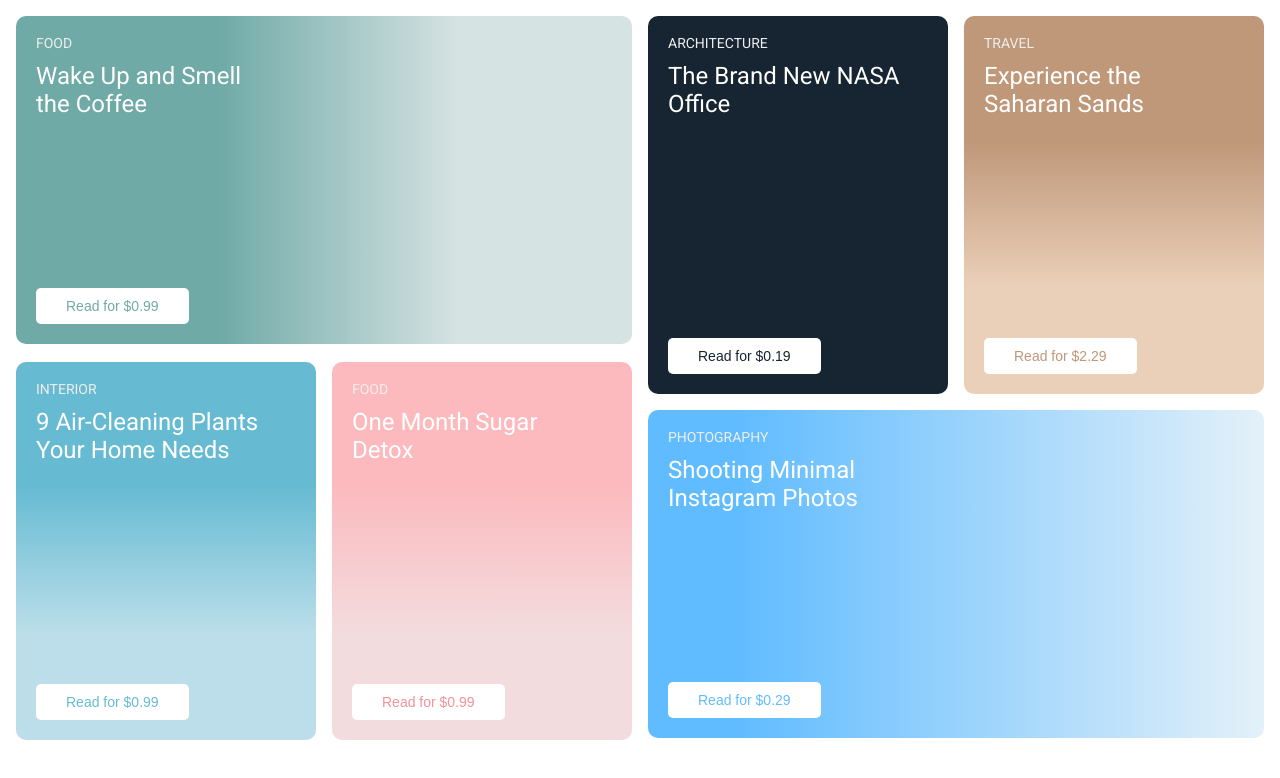
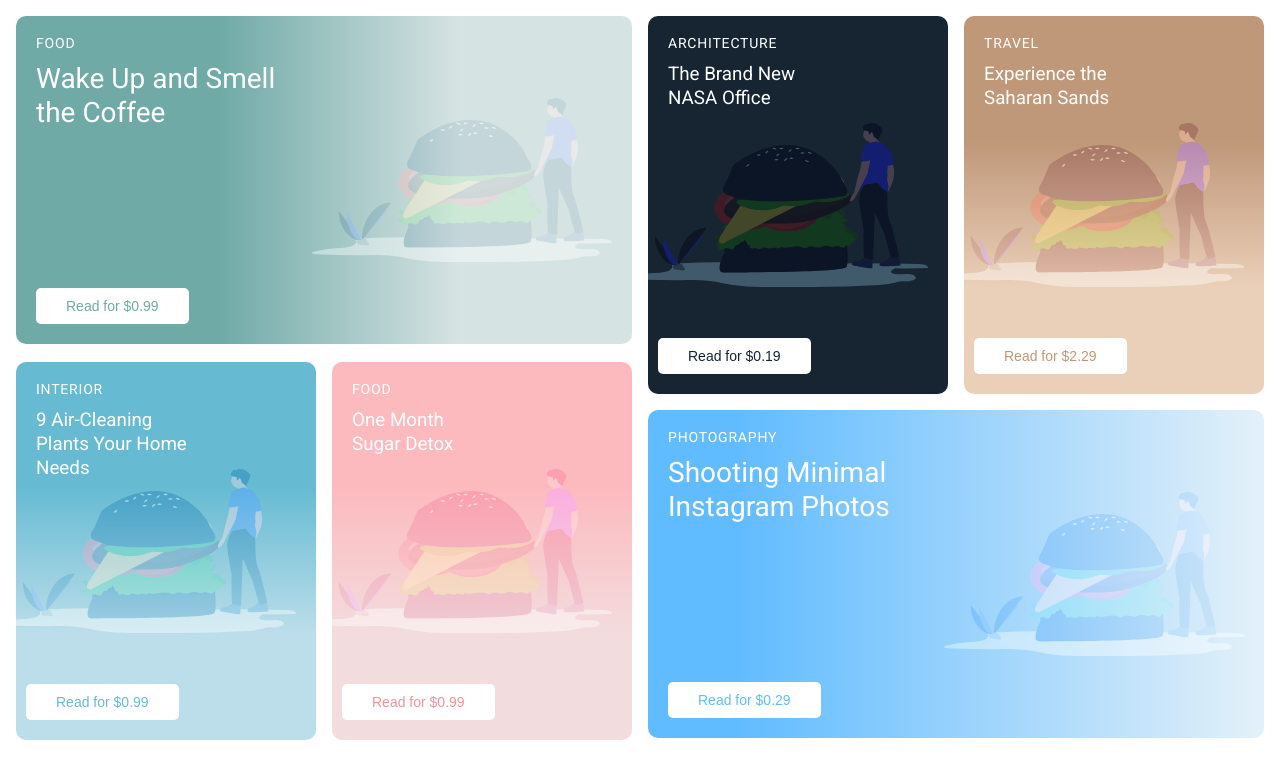
Before and after one commit to kenold/blog-grid, a website: page index.html in a window 1280 px wide. Drawn offline with nearby package versions, Linux system fonts and the light colour scheme.

Commit message:
update position

```diff
--- a/sass/main.scss
+++ b/sass/main.scss
@@ -17,6 +17,8 @@ img {
     text-decoration: none;
     display: inline-block;
     font-size: .875rem;
+    cursor: pointer;
+    font-weight: 500;
 }
 .btn--white {
     color: #444;
@@ -40,10 +42,15 @@ img {
     position: relative;
     border-radius: 10px;
     height: 150px;
+    overflow: hidden;
     &__image {
         img {
-            // max-width: 200px;
-            display: none;
+            position: absolute;
+            top: 50%;
+            right: 20px;
+            transform: translate(0, -50%);
+            //max-width: 300px;
+            mix-blend-mode: soft-light;
         }
     }
     &__header {
@@ -52,20 +59,20 @@ img {
         top: 20px;
     }
     &__title {
-        font-size: 1.5rem;
-        padding-top: .75rem;
-        line-height: 28px;
+        font-size: 1.175rem;
+        line-height: 24px;
+        padding-top: .5rem;
         max-width: 90%;
     }
     &__topic {
         font-size: .875rem;
-        color: #eee;
+        letter-spacing: .05rem;
         text-transform: uppercase;
     }
     &__footer {
         position: absolute;
         bottom: 20px;
-        left: 20px;
+        left: 10px;
         margin-top: auto;
     }
 }
@@ -73,12 +80,17 @@ img {
     height: 100px;
     .card {
         &__image {
-            position: absolute;
-            top: 50%;
-            right: 20px;
-            transform: translate(-50%, -50%);
+            order: 2;
+            img {
+                max-width: 300px;
+            }
+        }
+        &__content {
+            order: 1;
         }
         &__title {
+            font-size: 1.75rem;
+            line-height: 34px;
             max-width: 70%;
         }
     }
@@ -149,10 +161,16 @@ img {
     .card {
         height: 250px;
         &__title {
-            max-width: 85%;
+            padding-top: 0.75rem;
+            max-width: 60%;
         }
     }
     .card--overlay--wide {
         height: 200px;
+        .card {
+            &__footer {
+                left: 20px;
+            }
+        }
     }
 }
```
Also changed, not shown: css/style.css.
